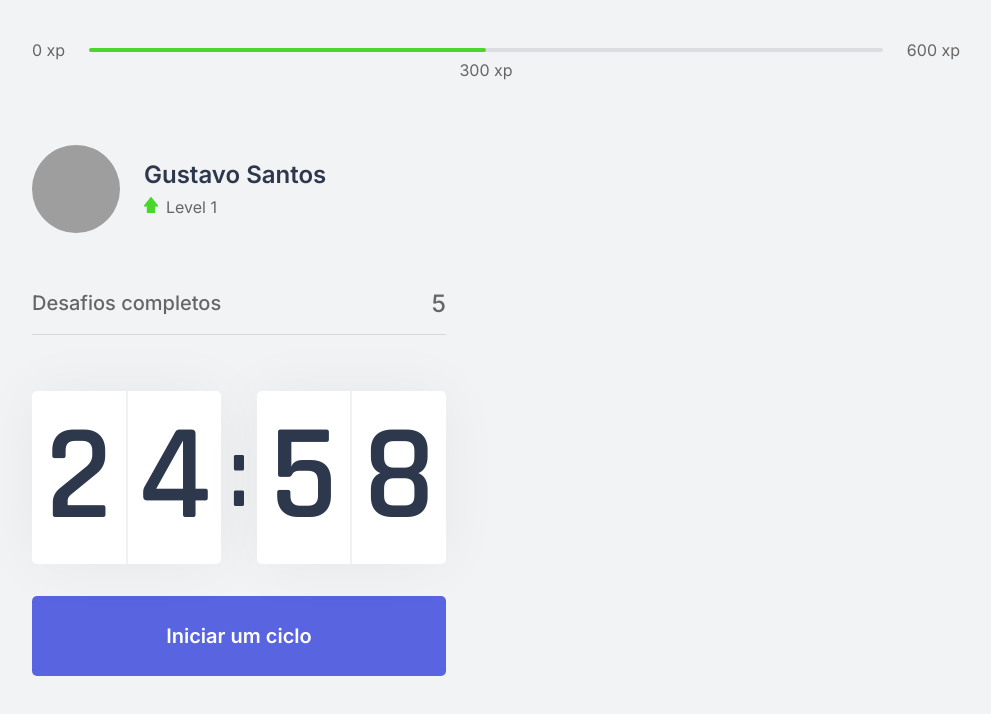
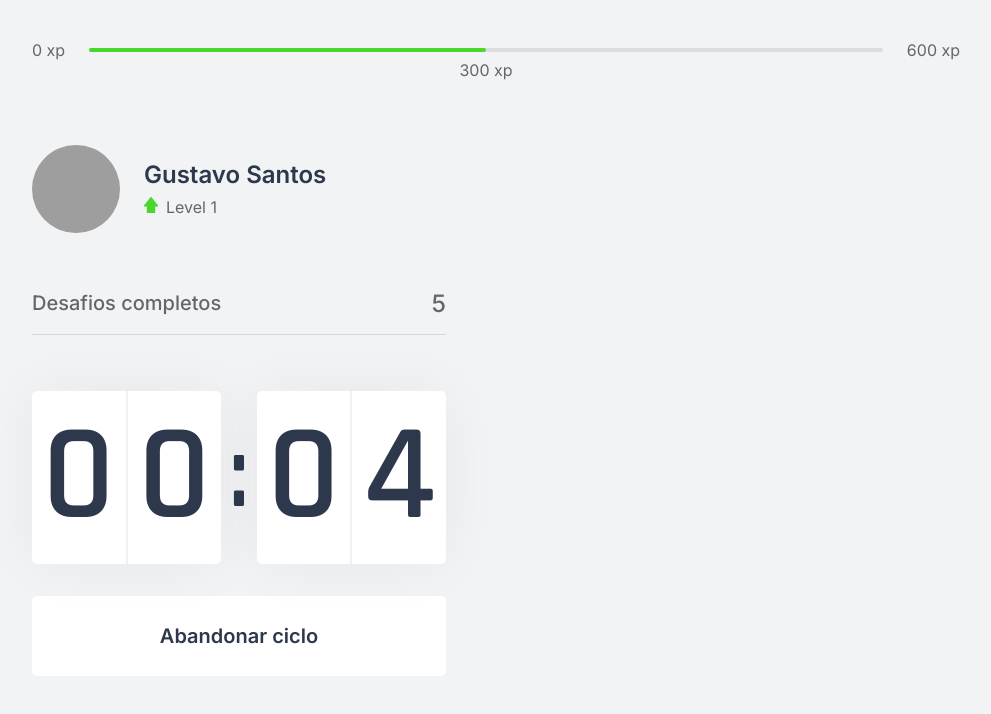
Before and after one commit to Tava1/moveit-next, a Next.js app: page / in a window 1280 px wide. Both pictures are taken after a click on the button "Iniciar um ciclo". Shown: the top 714 px of the page, without its empty margins (144-1135 px from the left). Built offline with nearby package versions, Linux system fonts and the light colour scheme; grey boxes are pictures that could not be loaded.

Commit message:
Countdown features

```diff
--- a/src/components/Countdown.tsx
+++ b/src/components/Countdown.tsx
@@ -1,9 +1,12 @@
 import { useState, useEffect } from 'react';
 import styles from '../styles/components/Countdown.module.css';
 
+let countdownTimeout: NodeJS.Timeout;
+
 export function Countdown() {
-  const [time, setTime] = useState(25 * 60);
-  const [active, setActive] = useState(false);
+  const [time, setTime] = useState(0.1 * 60);
+  const [isActive, setIsActive] = useState(false);
+  const [hasFinished, setHasFinished] = useState(false);
 
   const minutes = Math.floor(time / 60);
   const seconds = time % 60;
@@ -12,16 +15,26 @@ export function Countdown() {
   const [secondLeft, secondRight] = String(seconds).padStart(2, '0').split('');
 
   function startCountdown() {
-    setActive(true);
+    setIsActive(true);
+  }
+
+  function resetCountdown() {
+    clearTimeout(countdownTimeout);
+    setTime(0.1 * 60);
+    setIsActive(false);
   }
 
   useEffect(() => {
-    if (active && time > 0) {
-      setTimeout(() => {
+    if (isActive && time > 0) {
+      countdownTimeout = setTimeout(() => {
         setTime(time - 1)
       }, 1000)
     }
-  }, [active, time])
+    else if (isActive && time === 0) {
+      setHasFinished(true);
+      setIsActive(false);
+    }
+  }, [isActive, time])
 
 
   return (
@@ -38,6 +51,24 @@ export function Countdown() {
         </div>
       </div>
 
+      { hasFinished ? (
+        <button
+          disabled
+          className={styles.countdownButton}
+        >
+          Ciclo encerrado
+        </button>
+      ) : (
+          <>
+            { isActive ? (
+              <button
+                type="button"
+                className={`${styles.countdownButton} ${styles.countdownButtonActive}`}
+                onClick={resetCountdown}
+              >
+                Abandonar ciclo
+              </button>
+            ) : (
                 <button
                   type="button"
                   className={styles.countdownButton}
@@ -45,6 +76,17 @@ export function Countdown() {
                 >
                   Iniciar um ciclo
                 </button>
+              )}
+          </>
+        )}
+
     </div>
   );
 }
+
+// Exempos de if ternarios
+// if e else
+{/* { hasFinished ? '<p>mostra isso</p> : <p>caso contrario mostra isso</p> }*/ }
+{/* { hasFinished && (
+  <p>Mostra isso</p>
+)} */}
--- a/src/styles/components/Countdown.module.css
+++ b/src/styles/components/Countdown.module.css
@@ -59,6 +59,22 @@
   transition: background-color 0.2s;
 }
 
-.countdownButton:hover {
+.countdownButton:not(:disabled):hover {
   background: var(--blue-dark);
 }
+
+.countdownButtonActive {
+  background-color: var(--white);
+  color: var(--title);
+}
+
+.countdownButtonActive:not(:disabled):hover {
+  background: var(--red);
+  color: var(--white);
+}
+
+.countdownButton:disabled {
+  background: var(--white);
+  color: var(--text);
+  cursor: not-allowed;
+}
```
Lines whose indentation alone changed are shown as unchanged.
